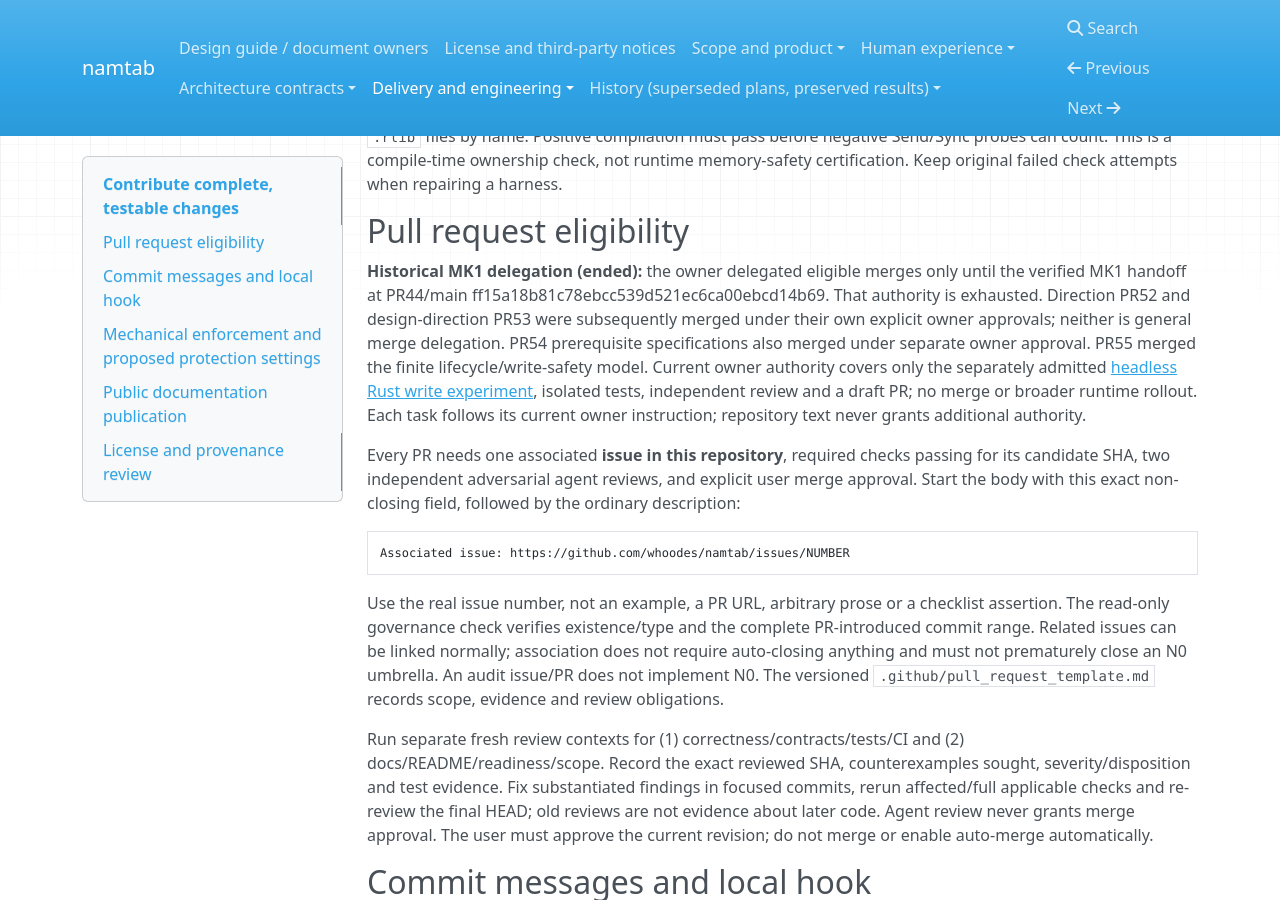
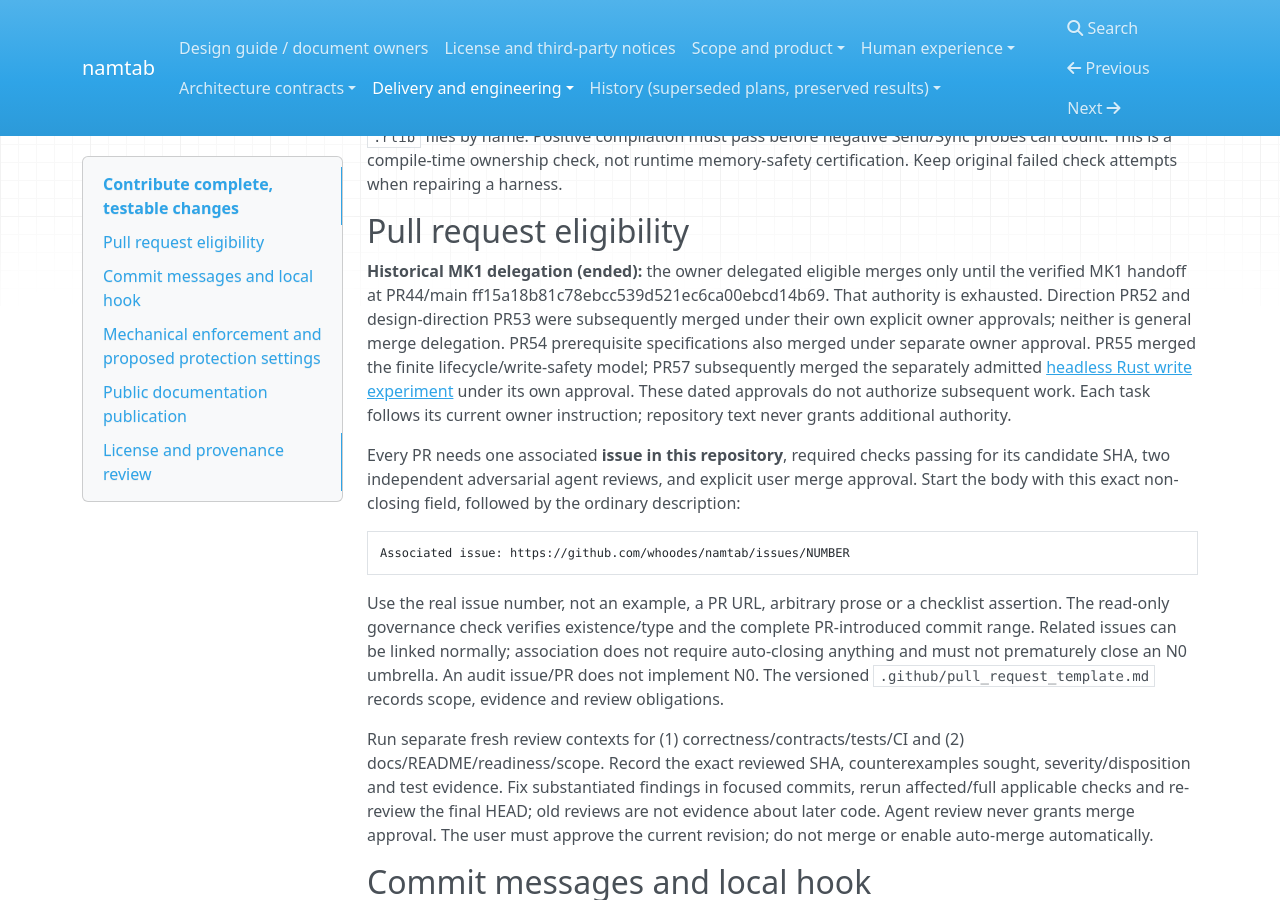
Before and after one commit to whoodes/namtab, an MkDocs documentation site: the page built from docs/engineering/contributing.md, in a window 1280 px wide and 900 px high, scrolled down 1322 px. Built offline with MkDocs 1.6.1, drawn with Linux system fonts in a browser that asks for light colours; nearby versions of some CDN libraries.

Commit message:
Align remaining entrypoints with the approved license
Resolve independent-review findings: the current prototype plan and
terminal README still said licensing was pending despite the new grant.
Link both to the canonical first-party scope and preserve dated evidence.
Also describe prior merge approvals as historical, without implying that
they authorize new work.

Validation: strict MkDocs/local links, full public artifact guard and diff
checks pass. No runtime or dependency change. Associated issue: #58.

```diff
--- a/docs/engineering/contributing.md
+++ b/docs/engineering/contributing.md
@@ -23,7 +23,7 @@
 
 ## Pull request eligibility
 
-**Historical MK1 delegation (ended):** the owner delegated eligible merges only until the verified MK1 handoff at PR44/main ff15a18b81c78ebcc539d521ec6ca00ebcd14b69. That authority is exhausted. Direction PR52 and design-direction PR53 were subsequently merged under their own explicit owner approvals; neither is general merge delegation. PR54 prerequisite specifications also merged under separate owner approval. PR55 merged the finite lifecycle/write-safety model. Current owner authority covers only the separately admitted [headless Rust write experiment](h0-headless-write-experiment.md), isolated tests, independent review and a draft PR; no merge or broader runtime rollout. Each task follows its current owner instruction; repository text never grants additional authority.
+**Historical MK1 delegation (ended):** the owner delegated eligible merges only until the verified MK1 handoff at PR44/main ff15a18b81c78ebcc539d521ec6ca00ebcd14b69. That authority is exhausted. Direction PR52 and design-direction PR53 were subsequently merged under their own explicit owner approvals; neither is general merge delegation. PR54 prerequisite specifications also merged under separate owner approval. PR55 merged the finite lifecycle/write-safety model; PR57 subsequently merged the separately admitted [headless Rust write experiment](h0-headless-write-experiment.md) under its own approval. These dated approvals do not authorize subsequent work. Each task follows its current owner instruction; repository text never grants additional authority.
 
 Every PR needs one associated **issue in this repository**, required checks passing for its candidate SHA, two independent adversarial agent reviews, and explicit user merge approval. Start the body with this exact non-closing field, followed by the ordinary description:
 
```
Also changed, not shown: crates/terminal/README.md (+1 -1 lines), docs/engineering/12-prototype-plan.md (+1 -1 lines).
